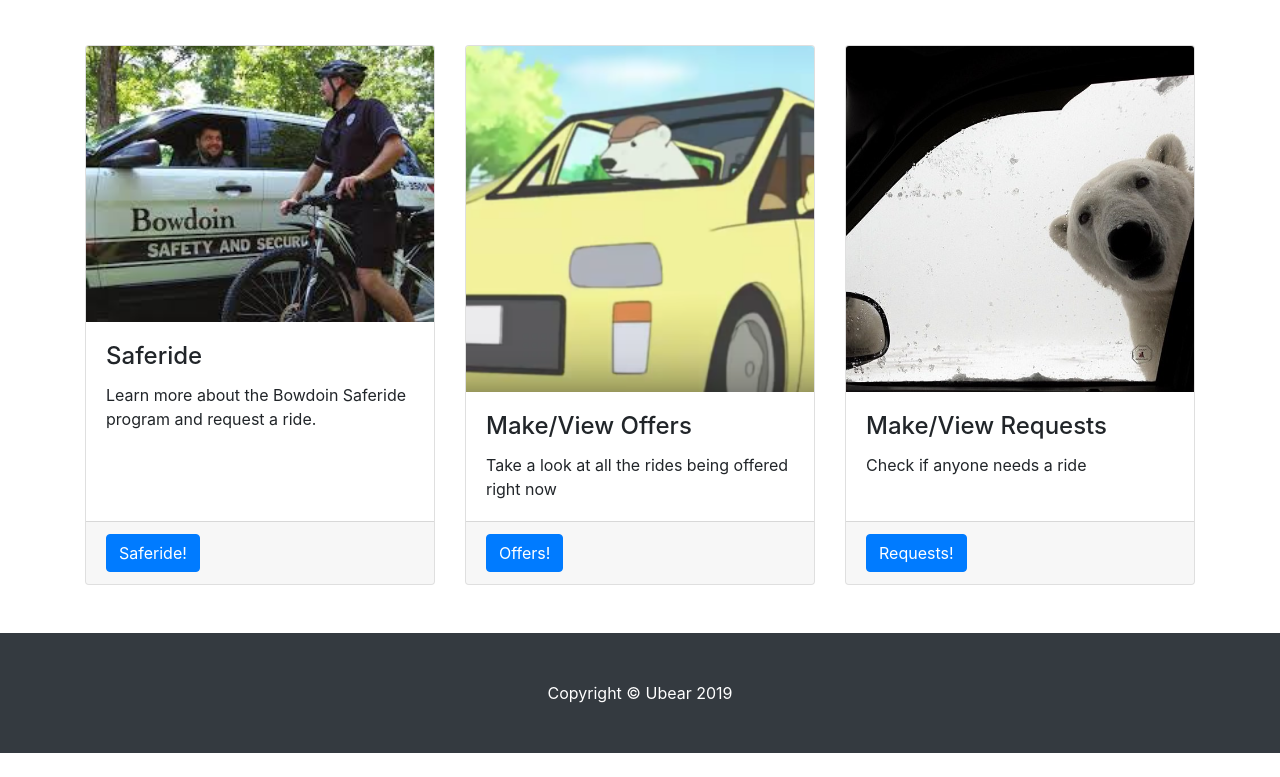
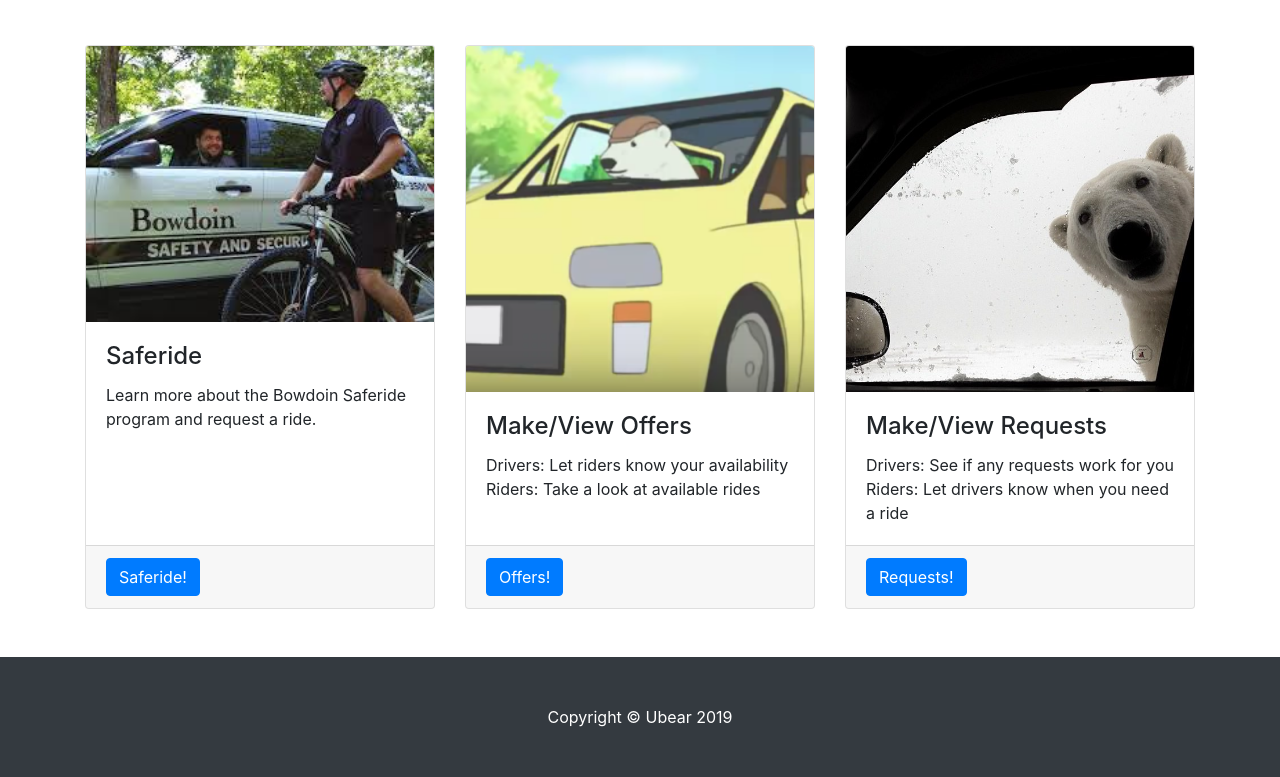
Before and after one commit to charlottejohnston/Working-Prototype, a website: page Working Prototype/index.html in a window 1280 px wide. Shown: the part 658-1435 px from the top of the page. Before the commit the page ends 1411 px from the top, so only its background shows below. Drawn offline with Linux system fonts and the light colour scheme.

Commit message:
changed view to make/view and added descriptions

```diff
--- a/Working Prototype/index.html
+++ b/Working Prototype/index.html
@@ -113,7 +113,7 @@
           <img class="card-img-top" src="assets/offers.png" alt="">
           <div class="card-body">
             <h4 class="card-title">Make/View Offers</h4>
-            <p class="card-text">Take a look at all the rides being offered right now</p>
+            <p class="card-text">Drivers: Let riders know your availability<br>Riders: Take a look at available rides</p>
           </div>
           <div class="card-footer">
             <a href="#" class="btn btn-primary">Offers!</a>
@@ -125,7 +125,7 @@
           <img class="card-img-top" src="assets/bear.jpg" alt="">
           <div class="card-body">
             <h4 class="card-title">Make/View Requests</h4>
-            <p class="card-text">Check if anyone needs a ride</p>
+            <p class="card-text">Drivers: See if any requests work for you<br>Riders: Let drivers know when you need a ride</p>
           </div>
           <div class="card-footer">
             <a href="#" class="btn btn-primary">Requests!</a>
```
